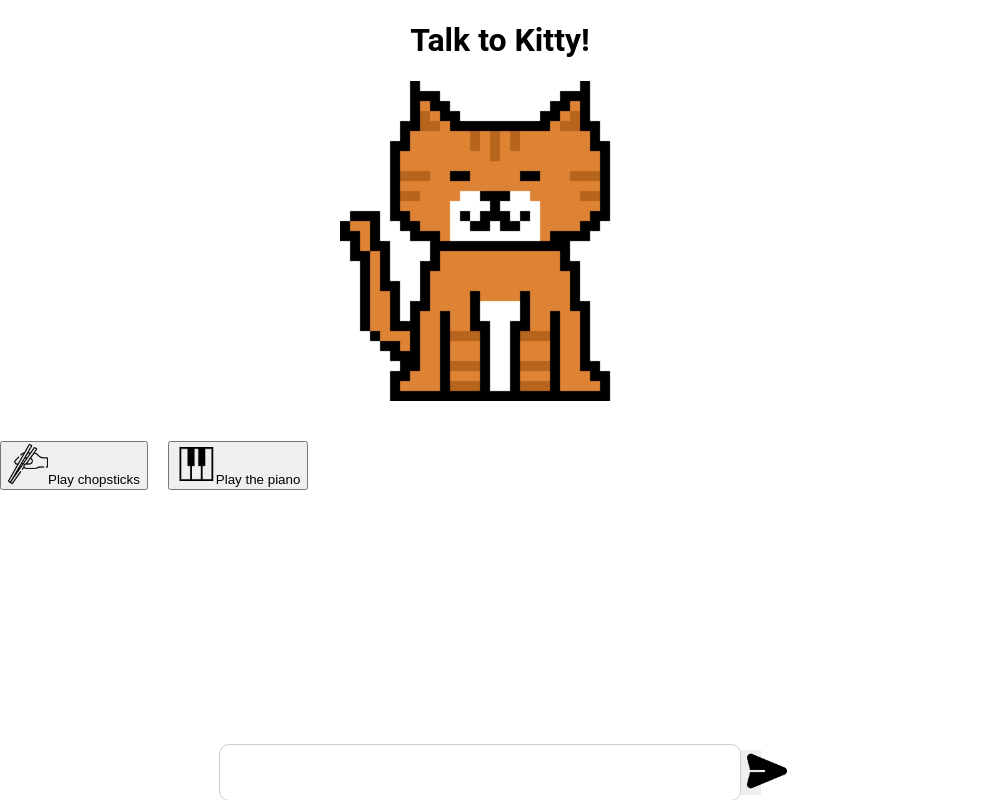
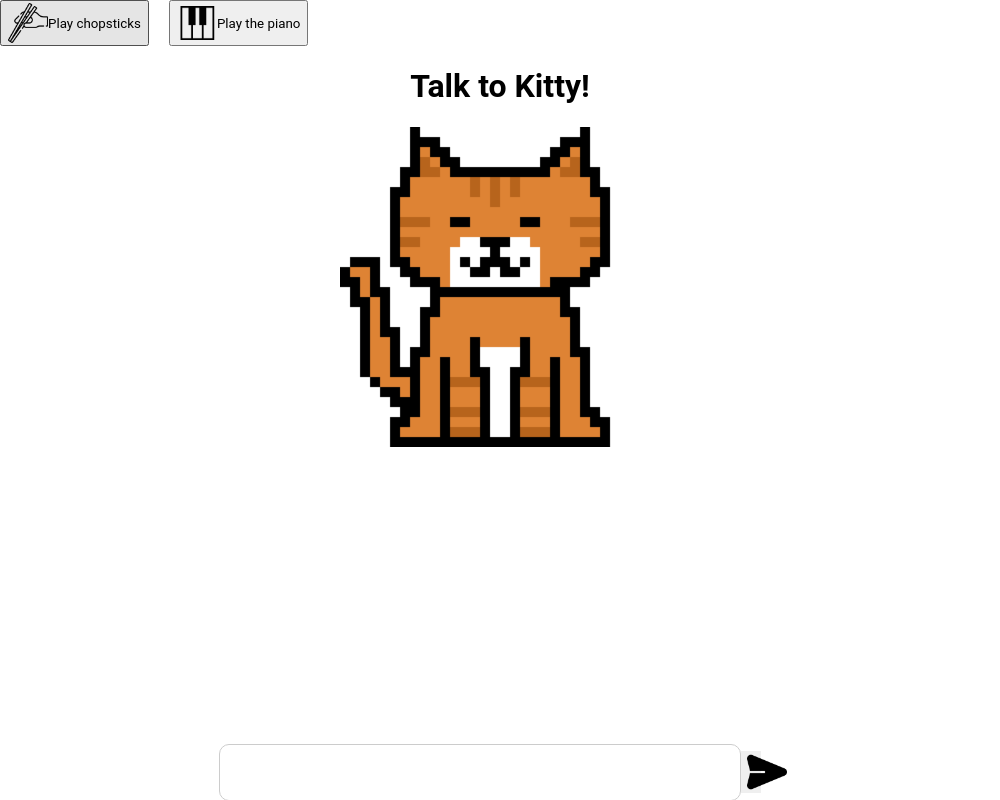
Before and after one commit to aihackfest2023/cat-game, an Electron app: page index.html in a window 1000 px wide. Drawn offline with Linux system fonts and the light colour scheme.

Commit message:
Move navigation to the top

```diff
--- a/index.css
+++ b/index.css
@@ -86,8 +86,11 @@ h1 {
 }
 
 button {
+    display: flex;
+    align-items: center;
+    margin-right: 20px;
     cursor: pointer;
-    margin-right: 20px;
+    font-family: "Roboto", sans-serif;
 }
 
 #send-button {
--- a/index.html
+++ b/index.html
@@ -8,6 +8,10 @@
         <script type="module" src="index.js"></script>
     </head>
     <body>
+        <div class="row">
+            <button onclick="location.href = 'chopsticks.html'"><img class="icon" src="Assets/chopsticksicon.png" />Play chopsticks</button>
+            <button onclick="location.href = 'piano.html'"><img class="icon" src="Assets/pianoicon.png" />Play the piano</button>
+        </div>
         <h1>Talk to Kitty!</h1>
         <img class="cat" src="Assets/gingercat.gif" />
         <!-- text input -->
@@ -19,9 +23,5 @@
                 <button id="send-button"><img class="icon" src="Assets/sendicon.png" /></button>
             </div>
         </div>
-        <div class="row">
-            <button onclick="location.href = 'chopsticks.html'"><img class="icon" src="Assets/chopsticksicon.png" />Play chopsticks</button>
-            <button onclick="location.href = 'piano.html'"><img class="icon" src="Assets/pianoicon.png" />Play the piano</button>
-        </div>
     </body>
 </html>
```
